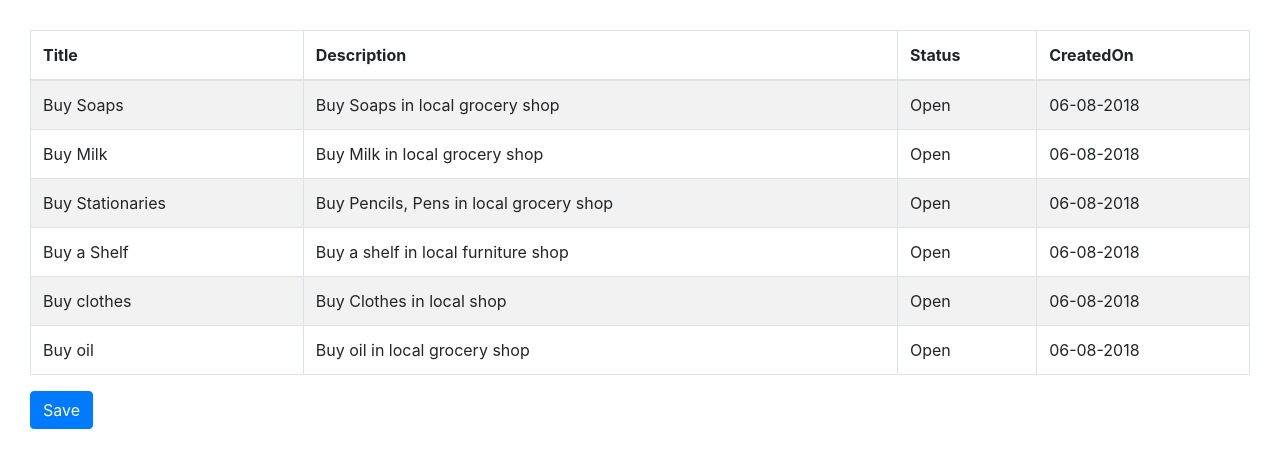
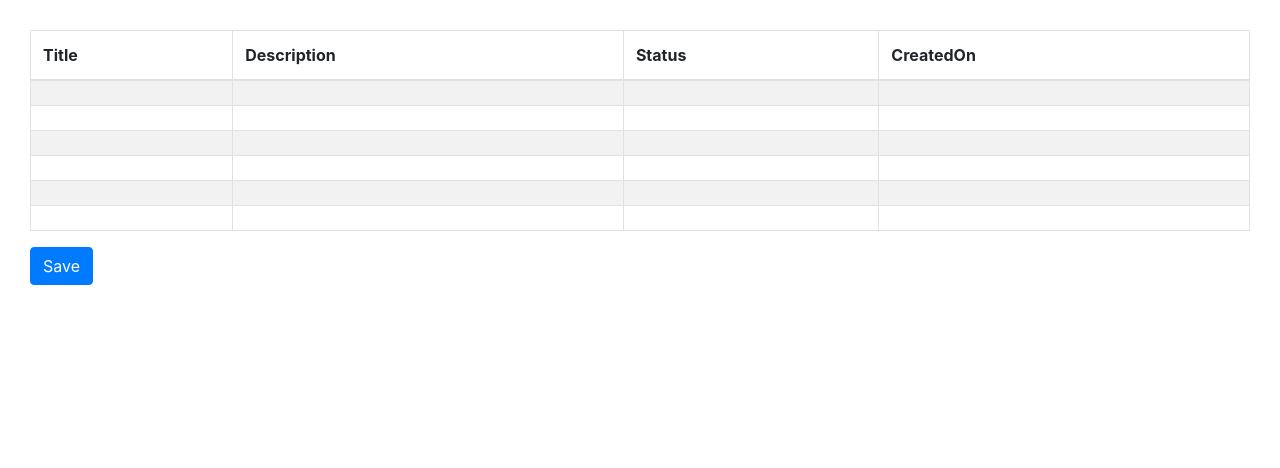
Before and after one commit to Lakshmipriyapriya/jQuery-Data-Tables, a website: page public/Task-List.html in a window 1280 px wide. Drawn offline with Linux system fonts and the light colour scheme.

Commit message:
Add files via upload

```diff
--- a/app.js
+++ b/app.js
@@ -3,7 +3,7 @@ var bodyParser = require('body-parser');
 var path = require('path');
 var logger = require('morgan');
 var index = require('./routes/index');
-var routes=require('./routes/tasks')
+var routes=require('./routes/tasks');
 var app = express();
 app.use(bodyParser.json());
 app.use(bodyParser.urlencoded({ extended: true }));
@@ -11,7 +11,7 @@ app.use(logger('dev'));
 app.use(bodyParser.json());
 app.use(bodyParser.urlencoded({ extended: true }));
 app.use(express.static(path.join(__dirname, 'public')));
- app.use('/',index);
+app.use('/',index);
 app.use('/task',routes)
 app.use('/admin', function(req, res){
   res.send({"welcome":"all"});
--- a/config/default.js
+++ b/config/default.js
@@ -3,7 +3,7 @@ module.exports=
     "dbServer": {
       "host": "localhost",
       "port": 27017,
-      "dbName": "task",
+      "dbName": "taskDetails",
       "protocol": "mongodb://"
     },
     "nodeServer": {
--- a/public/Task-List.html
+++ b/public/Task-List.html
@@ -7,7 +7,7 @@
 	 <link rel="stylesheet" href="./bootstrap/css/bootstrap 4.1.css">
      <link rel="stylesheet" href="./DataTables-1.10.18/css/dataTables.bootstrap4.min.css">
   	 <script src="./bootstrap/js/jquery.min.js"></script>
-  	   	 <script src="./DataTables-1.10.18/js/jquery.dataTables.js"></script>
+  	 <script src="./DataTables-1.10.18/js/jquery.dataTables.js"></script>
   	 <script src="./DataTables-1.10.18/js/dataTables.bootstrap4.js"></script>
 </head>
 <style>
@@ -16,7 +16,7 @@
 	}
 </style>
 <body>
-		<form method="post" action="/postTask">
+
 <table id="TaskList" class="table table-striped table-hover table-bordered">
 	<thead>
 		<tr>
@@ -28,55 +28,59 @@
 	</thead>
 	<tbody>
 		<tr>
-			<td>Buy Soaps</td>
-			<td>Buy Soaps in local grocery shop</td>
-			<td>Open</td>
-			<td>06-08-2018</td>
+			<td></td>
+			<td></td>
+			<td></td>
+			<td></td>
 		</tr>
 		<tr>
-			<td>Buy Milk</td>
-			<td>Buy Milk in local grocery shop</td>
-			<td>Open</td>
-			<td>06-08-2018</td>
+			<td></td>
+			<td></td>
+			<td></td>
+			<td></td>
 		</tr>
 		<tr>
-			<td>Buy Stationaries</td>
-			<td>Buy Pencils, Pens in local grocery shop</td>
-			<td>Open</td>
-			<td>06-08-2018</td>
+			<td></td>
+			<td></td>
+			<td></td>
+			<td></td>
 		</tr>
 		<tr>
-			<td>Buy a Shelf</td>
-			<td>Buy a shelf in local furniture shop</td>
-			<td>Open</td>
-			<td>06-08-2018</td>
+			<td></td>
+			<td></td>
+			<td></td>
+			<td></td>
 		</tr>
 		<tr>
-			<td>Buy clothes</td>
-			<td>Buy Clothes in local shop</td>
-			<td>Open</td>
-			<td>06-08-2018</td>
+			<td></td>
+			<td></td>
+			<td></td>
+			<td></td>
 		</tr>
 		<tr>
-			<td>Buy oil</td>
-			<td>Buy oil in local grocery shop</td>
-			<td>Open</td>
-			<td>06-08-2018</td>
+			<td></td>
+			<td></td>
+			<td></td>
+			<td></td>
 		</tr>
 	</tbody>
 </table>
 <button class="btn btn-primary">
 	Save
 </button>
-</form>
 <script>
 	jQuery(document).ready(function(){
 		jQuery("#TaskList").DataTable({
-			"processing": true,
+			"processing":true ,
         "serverSide": true,
-        "ajax":({url:"/postTask",method:"post"});
-		});
-	});
+        "ajax":({
+        		url:"/all",
+        		method: "get",
+        		dataType:"json",
+      			contentType: "application/json; charset=utf-8"
+            });
+	    });
+	 });
 </script>
 </body>
 </html>
--- a/routes/tasks.js
+++ b/routes/tasks.js
@@ -6,6 +6,9 @@ router.get('/hai', function(req, res, next) {
 });
 var tasks=require('../src/resources/tasks_operations');
 router.post('/',function(req,res,next){
-  	 tasks.createMyTaskDetails(req,res)
+  	 tasks.createMyTaskDetails(req,res);
   	 });
+router.get('/all',function(req,res){
+	tasks.getMyTaskDetails(req,res);
+});
 module.exports =router;
```
Also changed, not shown: models/task.js (+4 -4 lines), routes/index.js (+7 -5 lines), src/resources/tasks_operations.js (added, +48 -0 lines).
